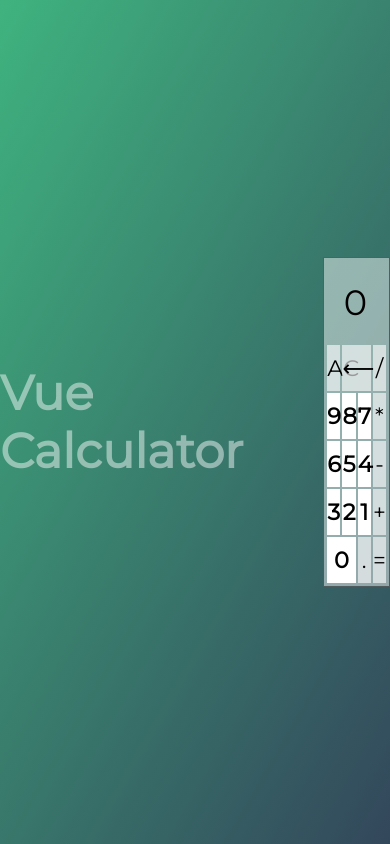
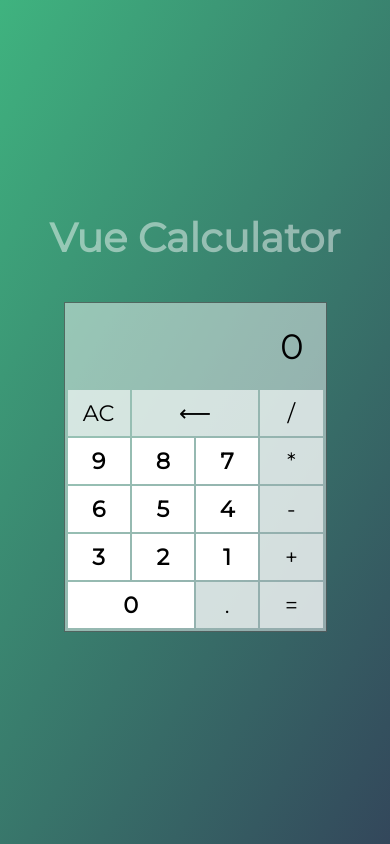
Before and after one commit to silvaadriel/vue-calculator, a Vue app: page / in a window 390 px wide. Built offline with nearby package versions, Linux system fonts and the light colour scheme.

Commit message:
added media query

```diff
--- a/src/App.vue
+++ b/src/App.vue
@@ -16,15 +16,24 @@ export default {
 </script>
 
 <style lang="sass" scoped>
-  h1
-    color: #fff7
-    font-size: 3em
-    margin-right: 80px
-
   #app
     display: flex
     justify-content: center
     align-items: center
     height: 100vh
     background: linear-gradient(120deg, #3FB37F, #33475B )
+
+  h1
+    color: #fff7
+    font-size: 3em
+    margin-right: 80px
+
+  @media (max-width: 720px)
+    #app
+      flex-direction: column
+
+    h1
+      margin: 0 0 40px 0
+      font-size: 2.5em
+
 </style>
```
